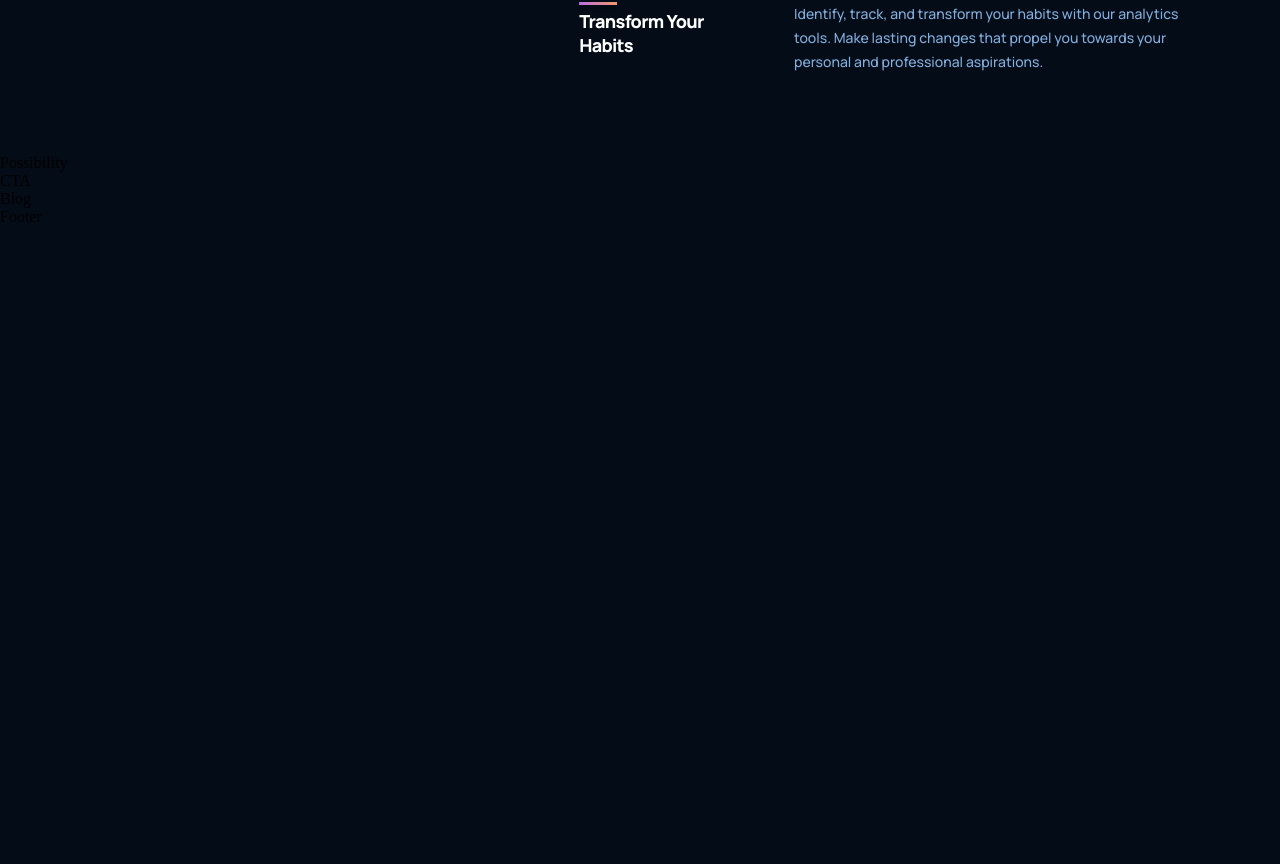
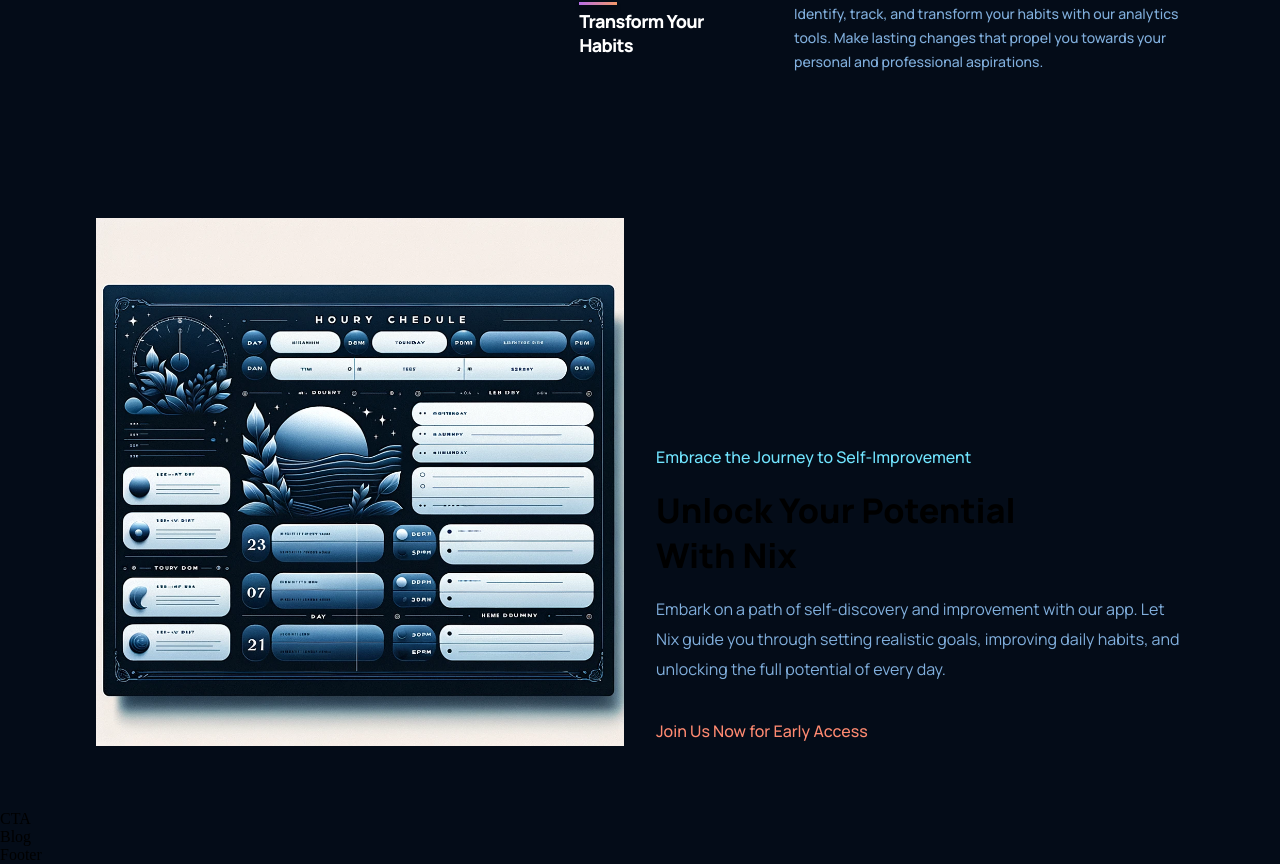
Before and after one commit to BonchoKFC/Nix, a React (Create React App) app: page / in a window 1280 px wide. Shown: the part 1773-2637 px from the top of the page. Before the commit the page ends 1999 px from the top, so only its background shows below. Built offline with nearby package versions, Linux system fonts and the light colour scheme.

Commit message:
Possibility Section

```diff
--- a/src/containers/possibility/Possibility.jsx
+++ b/src/containers/possibility/Possibility.jsx
@@ -1,9 +1,19 @@
-import React from 'react'
-import './possibility.css';
-const Possibility = () => {
-  return (
-    <div>Possibility</div>
-  )
-}
+import React from 'react';
+import possibilityImage from '../../assets/schedule2.webp';
+import './possibility.css'; // Ensure this file is correctly named and located
 
-export default Possibility
+const Possibility = () => (
+  <div className="nix__possibility section__padding" id="possibility">
+    <div className="nix__possibility-image">
+      <img src={possibilityImage} alt="schedule2" />
+    </div>
+    <div className="nix__possibility-content">
+      <h4>Embrace the Journey to Self-Improvement</h4>
+      <h1 className="gradient__text">Unlock Your Potential <br /> With Nix</h1>
+      <p>Embark on a path of self-discovery and improvement with our app. Let Nix guide you through setting realistic goals, improving daily habits, and unlocking the full potential of every day.</p>
+      <h4>Join Us Now for Early Access</h4>
+    </div>
+  </div>
+);
+
+export default Possibility;
--- a/src/containers/possibility/possibility.css
+++ b/src/containers/possibility/possibility.css
@@ -0,0 +1,75 @@
+.nix__possibility {
+    display: flex;
+    flex-direction: row;
+}
+
+.nix__possibility-image {
+    flex: 1;
+    display: flex;
+    justify-content: flex-start;
+    align-items: center;
+    margin-right: 2rem;
+}
+
+.nix__possibility-image img {
+    width: 100%;
+    height: 100%;
+}
+
+.nix__possibility-content {
+    flex: 1;
+    display: flex;
+    justify-content: flex-end;
+    align-items: flex-start;
+    flex-direction: column;
+}
+
+.nix__possibility-content h4 {
+    font-family: var(--font-family);
+    font-weight: 500;
+    font-size: 16px;
+    line-height: 30px;
+    color: #71E5FF; /* Adjust color if needed */
+}
+
+.nix__possibility-content h4:last-child {
+    color: #ff8A71; /* Adjust color if needed */
+}
+
+.nix__possibility-content h1 {
+    font-family: var(--font-family);
+    font-weight: 800;
+    font-size: 34px;
+    line-height: 45px;
+    margin: 1rem 0;
+}
+
+.nix__possibility-content p {
+    color: var(--color-text);
+    font-family: var(--font-family);
+    font-weight: 400;
+    font-size: 16px;
+    line-height: 30px;
+    margin-bottom: 2rem;
+}
+
+@media screen and (max-width: 950px) {
+    .nix__possibility {
+        flex-direction: column;
+    }
+
+    .nix__possibility-image {
+        margin: 1rem 0;
+    }
+
+    .nix__possibility-content {
+        margin-top: 2rem;
+    }
+}
+
+@media screen and (max-width: 700px) {
+    .nix__possibility-image img {
+        width: 100%;
+        height: 100%;
+    }
+}
```
Also changed, not shown: src/assets/schedule2.webp (added).
